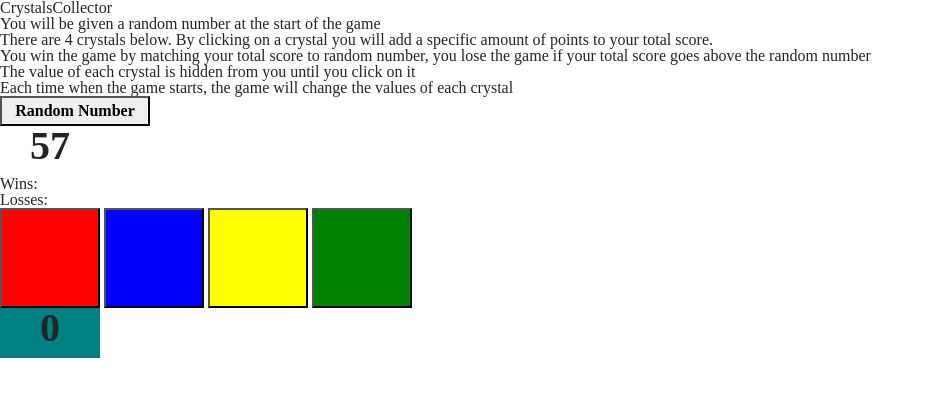
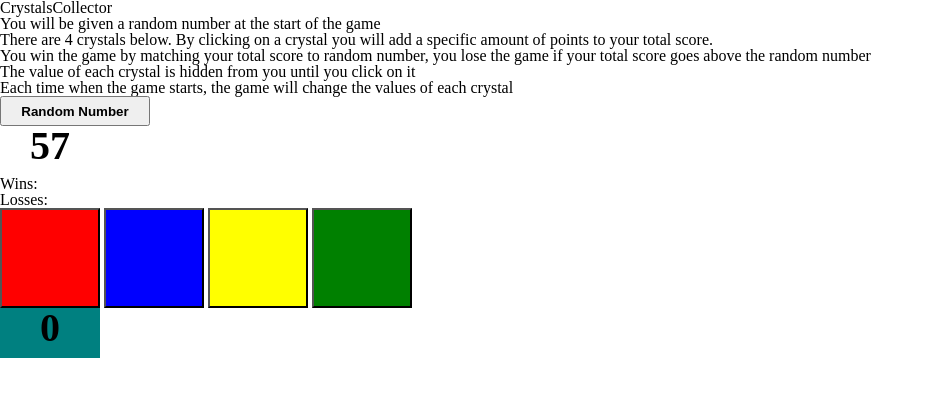
Before and after one commit to trynyen/unit-4-game, a plain HTML site: page index.html in a window 1280 px wide. Shown: the whole page, without its empty margins (0-934 px from the left). Drawn offline with nearby package versions, Linux system fonts and the light colour scheme.

```diff
--- a/index.html
+++ b/index.html
@@ -2,18 +2,14 @@
 <html lang="en">
 <head>
     <meta charset="UTF-8">
-    <title>jQuery Calculator</title>
+    <title>CrystalsCollector</title>
 
-    <!-- Added link to the jQuery Library -->
     <script src="https://ajax.googleapis.com/ajax/libs/jquery/3.4.0/jquery.min.js"></script>
 
-    <!-- Added a link to Bootstrap-->
-    <link rel="stylesheet" href="https://maxcdn.bootstrapcdn.com/bootstrap/4.0.0/css/bootstrap.min.css">
-
-    <!-- Added a link to our external stylesheet-->
     <link rel="stylesheet" href="assets/style.css">
     <link rel="stylesheet" href="assets/reset.css">
     <script type="text/javascript" src="assets/game.js"></script>
+
 
 </head>
 <body>
```
Also changed, not shown: assets/game.js (+7 -3 lines).
